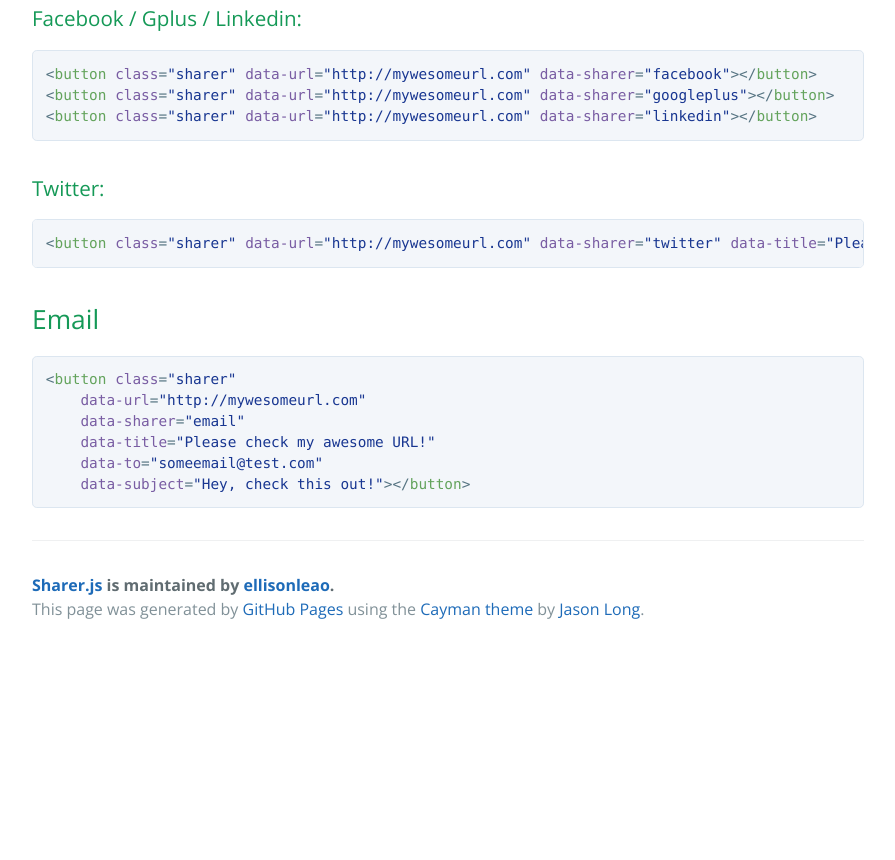
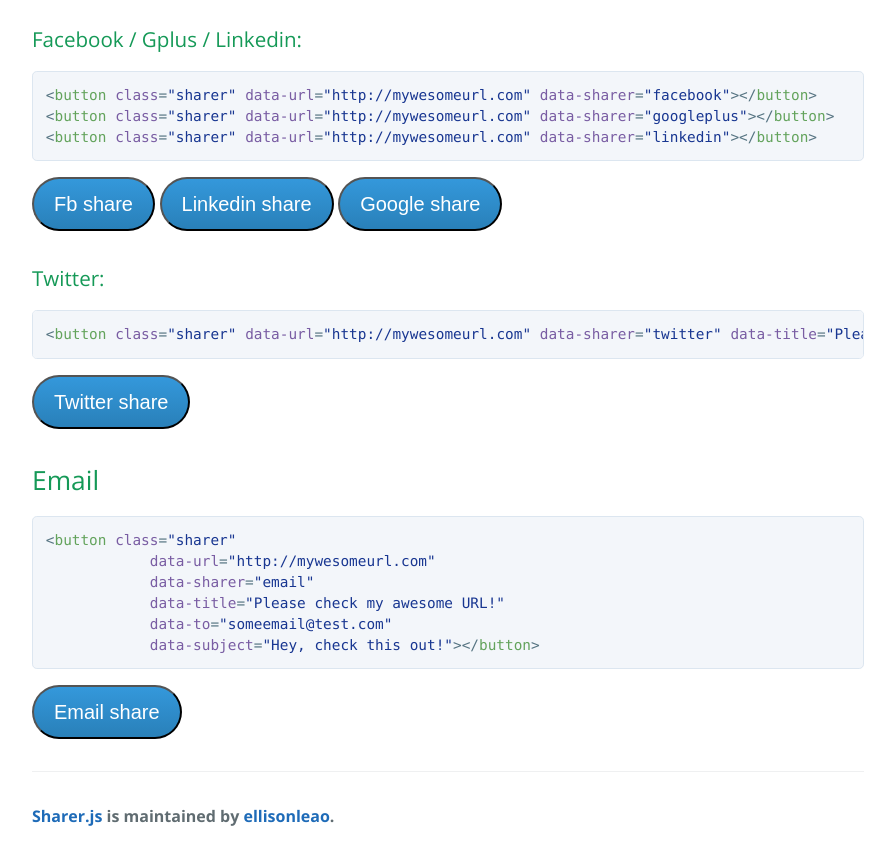
Before and after one commit to ellisonleao/sharer.js, a plain HTML site: page index.html in a window 1280 px wide. Shown: the part 1125-1985 px from the top of the page, without its empty margins (192-1087 px from the left). Before the commit the page ends 1778 px from the top, so only its background shows below. Drawn offline with nearby package versions, Linux system fonts and the light colour scheme.

Commit message:
modify site

```diff
--- a/index.html
+++ b/index.html
@@ -4,10 +4,12 @@
         <meta charset="UTF-8">
         <title>Sharer.js by ellisonleao</title>
         <meta name="viewport" content="width=device-width, initial-scale=1">
+	<meta name="description" content="Create share elements on DOM objects">
         <link rel="stylesheet" type="text/css" href="stylesheets/normalize.css" media="screen">
         <link href='https://fonts.googleapis.com/css?family=Open+Sans:400,700' rel='stylesheet' type='text/css'>
         <link rel="stylesheet" type="text/css" href="stylesheets/stylesheet.css" media="screen">
         <link rel="stylesheet" type="text/css" href="stylesheets/github-light.css" media="screen">
+        <link rel="stylesheet" type="text/css" href="stylesheets/custom.css" media="screen">
     </head>
     <body>
         <section class="page-header">
@@ -17,55 +19,66 @@
             <a href="https://github.com/ellisonleao/sharer.js/zipball/master" class="btn">Download .zip</a>
             <a href="https://github.com/ellisonleao/sharer.js/tarball/master" class="btn">Download .tar.gz</a>
         </section>
-
         <section class="main-content">
 	    <h1>
-<a id="sharerjs" class="anchor" href="#sharerjs" aria-hidden="true"><span class="octicon octicon-link"></span></a>Sharer.js</h1>
-
+		<a id="sharerjs" class="anchor" href="#sharerjs" aria-hidden="true"><span class="octicon octicon-link"></span></a>Sharer.js
+	    </h1>
 	    <p>Sharer.js is a very tiny js lib (~1.6kb) to create share components on DOM elements for your website. Sharer.js has no dependencies.
 		Currently supporting Facebook, Twitter, Google Plus, Linkedin and Email Message.</p>
-
-<h1>
-<a id="usage" class="anchor" href="#usage" aria-hidden="true"><span class="octicon octicon-link"></span></a>Usage:</h1>
+	    <h1><a id="usage" class="anchor" href="#usage" aria-hidden="true"><span class="octicon octicon-link"></span></a>Usage:</h1>
 
 	    <h2>
-<a id="grab-the-latest-min-version-and-add-on-your-page" class="anchor" href="#grab-the-latest-min-version-and-add-on-your-page" aria-hidden="true"><span class="octicon octicon-link"></span></a>Grab the latest min version and add on your page</h2>
+		<a id="grab-the-latest-min-version-and-add-on-your-page" class="anchor" href="#grab-the-latest-min-version-and-add-on-your-page" aria-hidden="true"><span class="octicon octicon-link"></span></a>Grab the latest min version and add on your page
+	    </h2>
 
-<div class="highlight highlight-text-html-basic"><pre>&lt;<span class="pl-ent">script</span> <span class="pl-e">src</span>=<span class="pl-s"><span class="pl-pds">"</span>js/sharer.min.js<span class="pl-pds">"</span></span>&gt;&lt;/<span class="pl-ent">script</span>&gt;</pre></div>
+	    <div class="highlight highlight-text-html-basic">
+		<pre>
+                        &lt;<span class="pl-ent">script</span><span class="pl-e"> src</span>=<span class="pl-s"><span class="pl-pds">"</span>js/sharer.min.js<span class="pl-pds">"</span></span>&gt;&lt;/<span class="pl-ent">script</span>&gt;
+		</pre>
+            </div>
 
             <h2>
-<a id="adding-share-behaviour-to-a-component" class="anchor" href="#adding-share-behaviour-to-a-component" aria-hidden="true"><span class="octicon octicon-link"></span></a>Adding share behaviour to a component</h2>
+                <a id="adding-share-behaviour-to-a-component" class="anchor" href="#adding-share-behaviour-to-a-component" aria-hidden="true">
+                    <span class="octicon octicon-link"></span>
+                </a>Adding share behaviour to a component
+            </h2>
 
             <p>Simply add the <code>sharer</code> class and the attributes above:</p>
 
             <ul>
-<li>
-<code>data-url</code>: URL you want to share</li>
-<li>
-<code>data-title</code>: Title of the share message (twitter, email, only)</li>
-<li>
-<code>data-to</code>: Email to (Email only)</li>
-<li>
-<code>data-subject</code>: Email subject (Email only)</li>
+                <li><code>data-url</code>: URL you want to share</li>
+                <li><code>data-title</code>: Title of the share message (twitter, email, only)</li>
+                <li><code>data-to</code>: Email to (Email only)</li>
+                <li><code>data-subject</code>: Email subject (Email only)</li>
             </ul>
 
             <h2>
-<a id="examples" class="anchor" href="#examples" aria-hidden="true"><span class="octicon octicon-link"></span></a>Examples:</h2>
+                <a id="examples" class="anchor" href="#examples" aria-hidden="true"><span class="octicon octicon-link"></span></a>Examples:
+            </h2>
 
             <h3>
-<a id="facebook--gplus--linkedin" class="anchor" href="#facebook--gplus--linkedin" aria-hidden="true"><span class="octicon octicon-link"></span></a>Facebook / Gplus / Linkedin:</h3>
+                <a id="facebook--gplus--linkedin" class="anchor" href="#facebook--gplus--linkedin" aria-hidden="true"><span class="octicon octicon-link"></span></a>Facebook / Gplus / Linkedin:
+            </h3>
 
             <div class="highlight highlight-text-html-basic"><pre>&lt;<span class="pl-ent">button</span> <span class="pl-e">class</span>=<span class="pl-s"><span class="pl-pds">"</span>sharer<span class="pl-pds">"</span></span> <span class="pl-e">data-url</span>=<span class="pl-s"><span class="pl-pds">"</span>http://mywesomeurl.com<span class="pl-pds">"</span></span> <span class="pl-e">data-sharer</span>=<span class="pl-s"><span class="pl-pds">"</span>facebook<span class="pl-pds">"</span></span>&gt;&lt;/<span class="pl-ent">button</span>&gt;
 &lt;<span class="pl-ent">button</span> <span class="pl-e">class</span>=<span class="pl-s"><span class="pl-pds">"</span>sharer<span class="pl-pds">"</span></span> <span class="pl-e">data-url</span>=<span class="pl-s"><span class="pl-pds">"</span>http://mywesomeurl.com<span class="pl-pds">"</span></span> <span class="pl-e">data-sharer</span>=<span class="pl-s"><span class="pl-pds">"</span>googleplus<span class="pl-pds">"</span></span>&gt;&lt;/<span class="pl-ent">button</span>&gt;
 &lt;<span class="pl-ent">button</span> <span class="pl-e">class</span>=<span class="pl-s"><span class="pl-pds">"</span>sharer<span class="pl-pds">"</span></span> <span class="pl-e">data-url</span>=<span class="pl-s"><span class="pl-pds">"</span>http://mywesomeurl.com<span class="pl-pds">"</span></span> <span class="pl-e">data-sharer</span>=<span class="pl-s"><span class="pl-pds">"</span>linkedin<span class="pl-pds">"</span></span>&gt;&lt;/<span class="pl-ent">button</span>&gt;</pre></div>
 
+
+            <button class="button sharer" data-sharer="facebook" data-url="https://facebook.com">Fb share</button>
+            <button class="button sharer" data-sharer="linkedin" data-url="https://linkedin.com">Linkedin share</button>
+            <button class="button sharer" data-sharer="googleplus" data-url="https://google.com">Google share</button>
+
             <h3>
-<a id="twitter" class="anchor" href="#twitter" aria-hidden="true"><span class="octicon octicon-link"></span></a>Twitter:</h3>
+                <a id="twitter" class="anchor" href="#twitter" aria-hidden="true"><span class="octicon octicon-link"></span></a>Twitter:
+            </h3>
 
             <div class="highlight highlight-text-html-basic"><pre>&lt;<span class="pl-ent">button</span> <span class="pl-e">class</span>=<span class="pl-s"><span class="pl-pds">"</span>sharer<span class="pl-pds">"</span></span> <span class="pl-e">data-url</span>=<span class="pl-s"><span class="pl-pds">"</span>http://mywesomeurl.com<span class="pl-pds">"</span></span> <span class="pl-e">data-sharer</span>=<span class="pl-s"><span class="pl-pds">"</span>twitter<span class="pl-pds">"</span></span> <span class="pl-e">data-title</span>=<span class="pl-s"><span class="pl-pds">"</span>Please check my awesome URL!<span class="pl-pds">"</span></span>&gt;&lt;/<span class="pl-ent">button</span>&gt;</pre></div>
 
+            <button class="button sharer" data-sharer="twitter" data-title="My Awesome url" data-url="https://google.com">Twitter share</button>
             <h2>
-<a id="email" class="anchor" href="#email" aria-hidden="true"><span class="octicon octicon-link"></span></a>Email</h2>
+                <a id="email" class="anchor" href="#email" aria-hidden="true"><span class="octicon octicon-link"></span></a>Email
+            </h2>
 
             <div class="highlight highlight-text-html-basic"><pre>&lt;<span class="pl-ent">button</span> <span class="pl-e">class</span>=<span class="pl-s"><span class="pl-pds">"</span>sharer<span class="pl-pds">"</span></span>
             <span class="pl-e">data-url</span>=<span class="pl-s"><span class="pl-pds">"</span>http://mywesomeurl.com<span class="pl-pds">"</span></span>
@@ -74,14 +87,13 @@ Currently supporting Facebook, Twitter, Google Plus, Linkedin and Email Message.
             <span class="pl-e">data-to</span>=<span class="pl-s"><span class="pl-pds">"</span>someemail@test.com<span class="pl-pds">"</span></span>
             <span class="pl-e">data-subject</span>=<span class="pl-s"><span class="pl-pds">"</span>Hey, check this out!<span class="pl-pds">"</span></span>&gt;&lt;/<span class="pl-ent">button</span>&gt;</pre></div>
 
+            <button class="button sharer" data-sharer="email" data-title="My Awesome url" data-subject="Checkout My Awesome url" data-to="testing@email.com" data-url="https://google.com">Email share</button>
+
             <footer class="site-footer">
                 <span class="site-footer-owner"><a href="https://github.com/ellisonleao/sharer.js">Sharer.js</a> is maintained by <a href="https://github.com/ellisonleao">ellisonleao</a>.</span>
 
-        <span class="site-footer-credits">This page was generated by <a href="https://pages.github.com">GitHub Pages</a> using the <a href="https://github.com/jasonlong/cayman-theme">Cayman theme</a> by <a href="https://twitter.com/jasonlong">Jason Long</a>.</span>
             </footer>
-
         </section>
-
-
+        <script src="js/sharer.min.js"></script>
     </body>
 </html>
--- /dev/null
+++ b/js/sharer.min.js
@@ -0,0 +1,5 @@
+;(function(window,document){"use strict";var Sharer=function(elem){this.elem=elem;};Sharer.prototype={share:function(){var sharer=this.elem.getAttribute('data-sharer');switch(sharer){case'facebook':var shareUrl='http://www.facebook.com/sharer/sharer.php',params={u:this.elem.getAttribute('data-url')};this.urlSharer(shareUrl,params);break;case'googleplus':var shareUrl='https://plus.google.com/share',params={url:this.elem.getAttribute('data-url')};this.urlSharer(shareUrl,params);break;case'linkedin':var shareUrl='https://www.linkedin.com/shareArticle',params={url:this.elem.getAttribute('data-url'),mini:true}
+this.urlSharer(shareUrl,params);break;case'twitter':this.tw();break;case'email':this.email();break;default:break;}},urlSharer:function(shareUrl,params){var params=typeof params==='object'?params:{},keys=Object.keys(params),i,str='?';for(i=0;i<keys.length;i++){if(str!=='?'){str+='&';}
+str+=keys[i]+'='+params[keys[i]];}
+shareUrl+=str;window.open(shareUrl,'','height=400,width=400,scrollbars=no');},tw:function(){var text=this.elem.getAttribute('data-title'),params='?text='+encodeURIComponent(text)+'&url='+encodeURIComponent(this.elem.getAttribute('data-url')),url='https://twitter.com/intent/tweet/'+params;window.open(url,'','height=400,width=400,scrollbars=no');},email:function(){var to=this.elem.getAttribute('data-to'),subject=this.elem.getAttribute('data-subject'),body=subject+'\n'+this.elem.getAttribute('data-title')+'\n'+this.elem.getAttribute('data-url'),params=to+'?subject='+encodeURIComponent(subject)+'&body='+encodeURIComponent(body);window.location.href="mailto:"+params;}}
+window.addEventListener('load',function(){var elems=document.querySelectorAll('.sharer'),i,l=elems.length;for(i=0;i<l;i++){elems[i].addEventListener('click',function(){var sharer=new Sharer(this);sharer.share();},false);}});})(window,document);
--- /dev/null
+++ b/stylesheets/custom.css
@@ -0,0 +1,26 @@
+.button {
+	background: #3498db;
+	background-image: -webkit-linear-gradient(top, #3498db, #2980b9);
+	background-image: -moz-linear-gradient(top, #3498db, #2980b9);
+	background-image: -ms-linear-gradient(top, #3498db, #2980b9);
+	background-image: -o-linear-gradient(top, #3498db, #2980b9);
+	background-image: linear-gradient(to bottom, #3498db, #2980b9);
+	-webkit-border-radius: 28;
+	-moz-border-radius: 28;
+	border-radius: 28px;
+	font-family: Arial;
+	color: #ffffff;
+	font-size: 20px;
+	padding: 10px 20px 10px 20px;
+	text-decoration: none;
+}
+
+.button:hover {
+	background: #3cb0fd;
+	background-image: -webkit-linear-gradient(top, #3cb0fd, #3498db);
+	background-image: -moz-linear-gradient(top, #3cb0fd, #3498db);
+	background-image: -ms-linear-gradient(top, #3cb0fd, #3498db);
+	background-image: -o-linear-gradient(top, #3cb0fd, #3498db);
+	background-image: linear-gradient(to bottom, #3cb0fd, #3498db);
+	text-decoration: none;
+}
```
Also changed, not shown: params.json (deleted, +0 -1 lines). Lines whose indentation alone changed are shown as unchanged.
